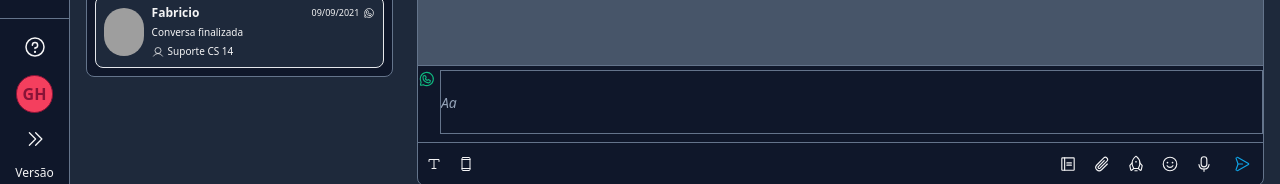
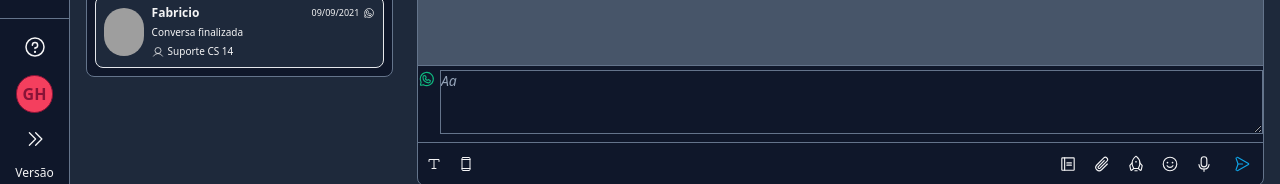
Before and after one commit to MyllaC/Polichat-app, a React (Vite) app: page /chat/0 in a window 1280 px wide. Shown: the part 598-782 px from the top of the page. Built offline with nearby package versions, Linux system fonts and the light colour scheme; grey boxes are pictures that could not be loaded.

Commit message:
no errors

```diff
--- a/src/components/Chat/ChatPerContact.tsx
+++ b/src/components/Chat/ChatPerContact.tsx
@@ -9,7 +9,7 @@ import {
   DeviceMobile,
   PaperPlaneRight
 } from 'phosphor-react'
-import { useEffect, useState } from 'react'
+import { useEffect, useState, FormEvent, FormEventHandler } from 'react'
 import { chatsData } from '../Contacts/chatsData'
 import { Texts } from './Texts'
 import { useParams } from 'react-router-dom'
@@ -27,10 +27,12 @@ export function ChatPerContact() {
     return data
   }
 
-  function handleCreateNewMessage() {
-    event.preventDefault()
+  function handleCreateNewMessage(event: any) {
+    event?.preventDefault()
 
-    const inputMessage = event.target.textareaValue.value
+    const inputMessage = event?.target?.textareaValue?.value
+
+    console.log(inputMessage)
 
     chatsData[parseInt(chave)].poliText.push(inputMessage)
 
@@ -76,8 +78,7 @@ export function ChatPerContact() {
           >
             <div className="flex gap-1 pt-1">
               <WhatsappLogo size={18} color="#10b981" />
-              <input
-                type="text"
+              <textarea
                 name="textareaValue"
                 placeholder="Aa"
                 className="placeholder:italic placeholder:text-slate-400  block bg-transparent w-full  focus:outline-none focus:border-none sm:text-sm border border-slate-500 h-16"
--- a/src/components/Chat/IconsChat.tsx
+++ b/src/components/Chat/IconsChat.tsx
@@ -1,11 +1,14 @@
-import * as Icon from 'phosphor-react'
+import * as Icons from 'phosphor-react'
+
+//import { iconsChatData } from './IconsChatData'
 interface SidebarIconProps {
-  name: any
+  name: string
   size: number
 }
 
 export function IconsChat({ name, size }: SidebarIconProps) {
-  const PhosphorIcon = Icon[name]
+
+  const PhosphorIcon = (Icons as any)[name]
 
   return (
     <a className="p-2 cursor-pointer justify-center items-center rounded-full hover:bg-sky-500/10 transition-colors  ease-in-out">
--- a/src/components/Chat/IconsChatData.tsx
+++ b/src/components/Chat/IconsChatData.tsx
@@ -1,3 +1,4 @@
+
 export const iconsChatData = [
   {
     name: 'Notebook',
--- a/src/components/Sidebar/SidebarIcon.tsx
+++ b/src/components/Sidebar/SidebarIcon.tsx
@@ -1,11 +1,11 @@
-import * as Icon from 'phosphor-react'
+import * as Icons from 'phosphor-react'
 interface SidebarIconProps {
   name: string
   size: number
 }
 
 export function SidebarIcon({ name, size }: SidebarIconProps) {
-  const PhosphorIcon = Icon[name]
+  const PhosphorIcon = (Icons as any)[name]
 
   return (
     <a className="w-[70px] flex cursor-pointer justify-center h-12 items-center border-l-2 border-slate-900 hover:bg-sky-500/10 transition-colors hover:border-l-2 hover:border-sky-500 ease-in-out">
```
Also changed, not shown: 1 other file (tests, documents, lock files or other folders).
